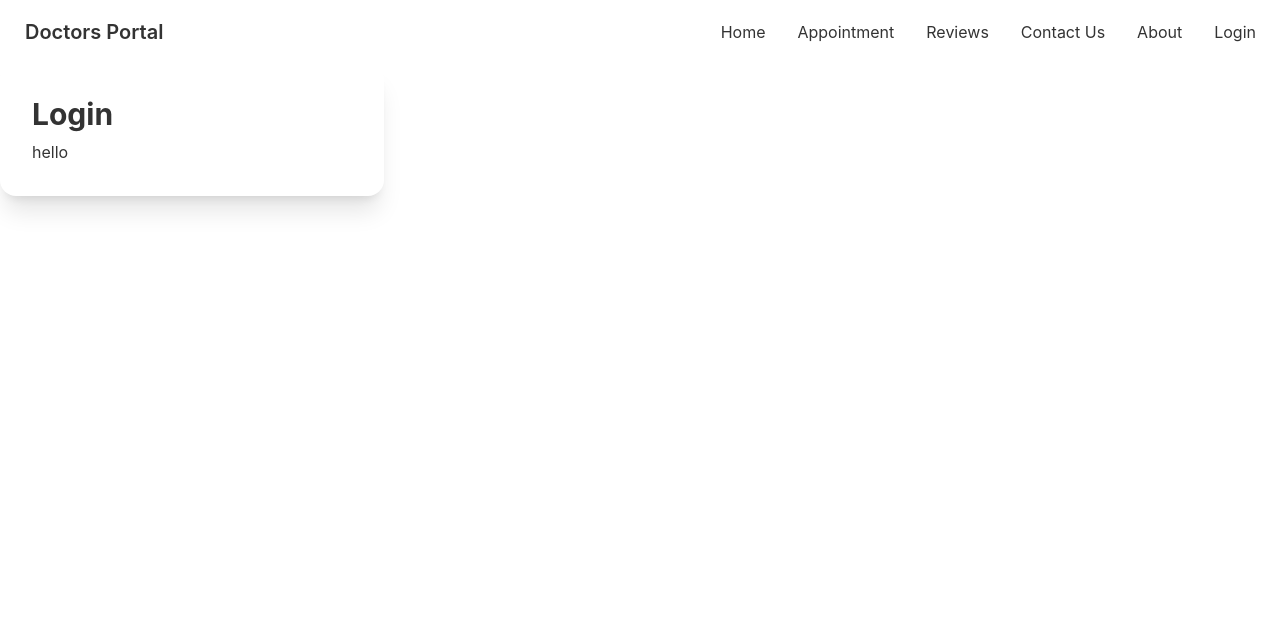
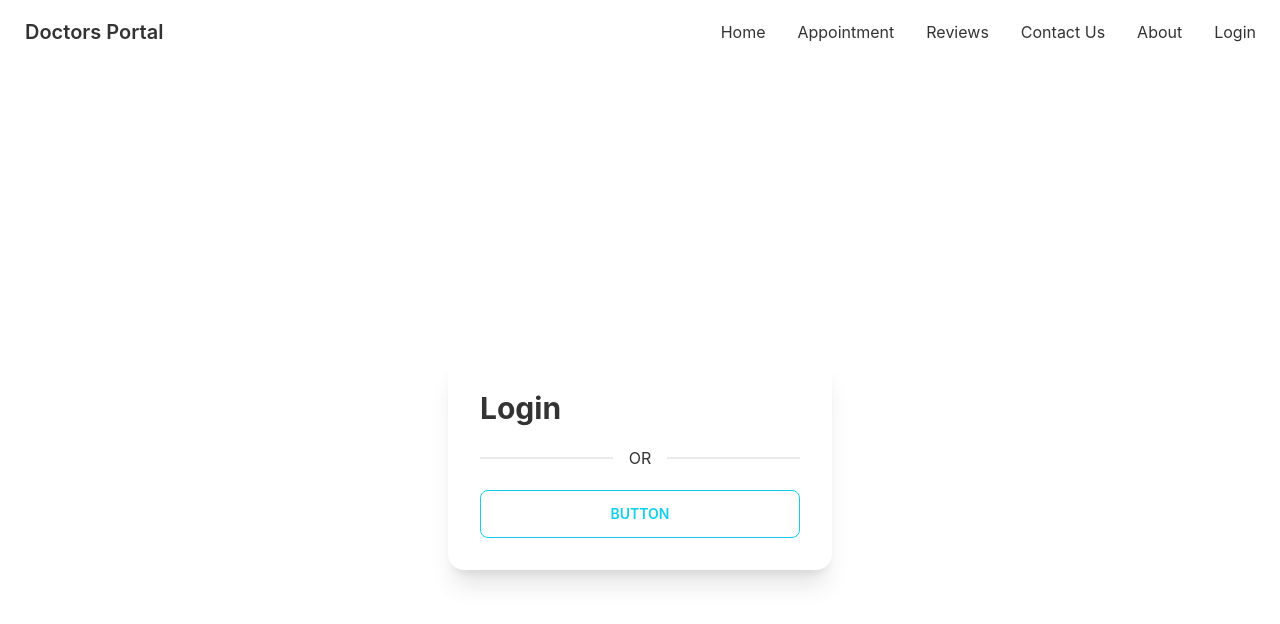
Before and after one commit to hrhabib07/doctors-portal-main-client, a React (Create React App) app: page /login in a window 1280 px wide. Shown: the top 624 px of the page. Built offline with nearby package versions, Linux system fonts and the light colour scheme; the HTML template or start-up script is replaced by a standard one.

Commit message:
login page updated

```diff
--- a/src/Pages/Login/Login.jsx
+++ b/src/Pages/Login/Login.jsx
@@ -2,11 +2,12 @@ import React from "react";
 
 const Login = () => {
   return (
-    <div className="">
+    <div className="flex h-screen justify-center items-center">
       <div class=" card w-96 bg-base-100 shadow-xl">
         <div class="card-body">
           <h2 class="text-3xl font-bold">Login</h2>
-          <p>hello</p>
+          <div class="divider">OR</div>
+          <button class="btn btn-outline btn-primary">Button</button>
         </div>
       </div>
     </div>
```
